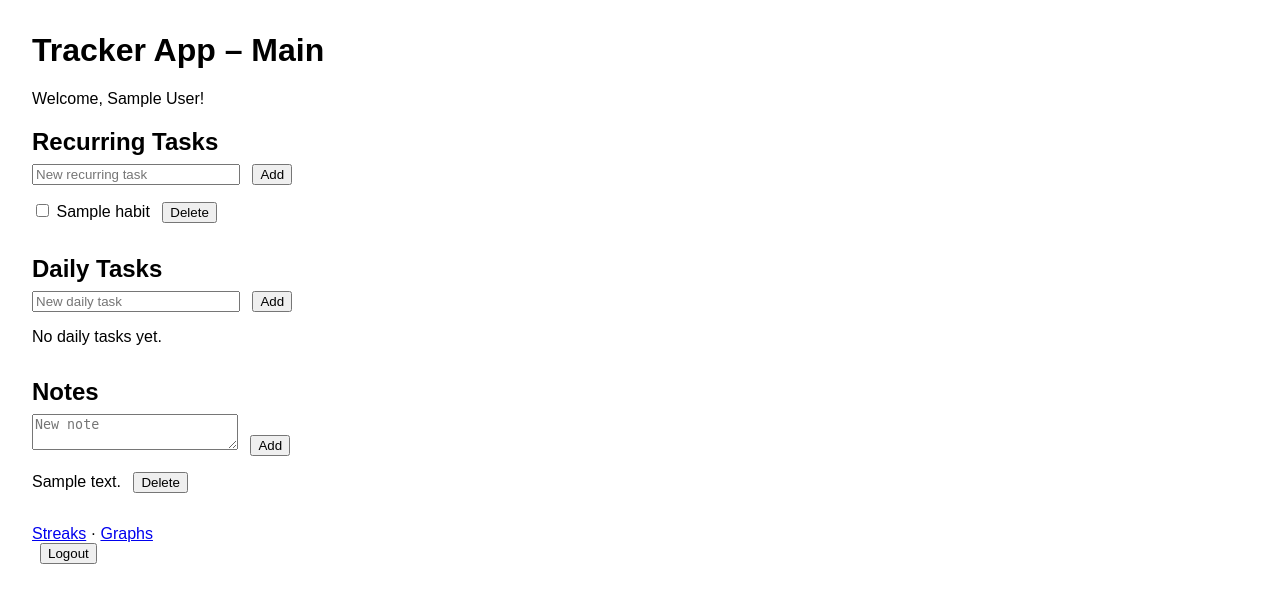
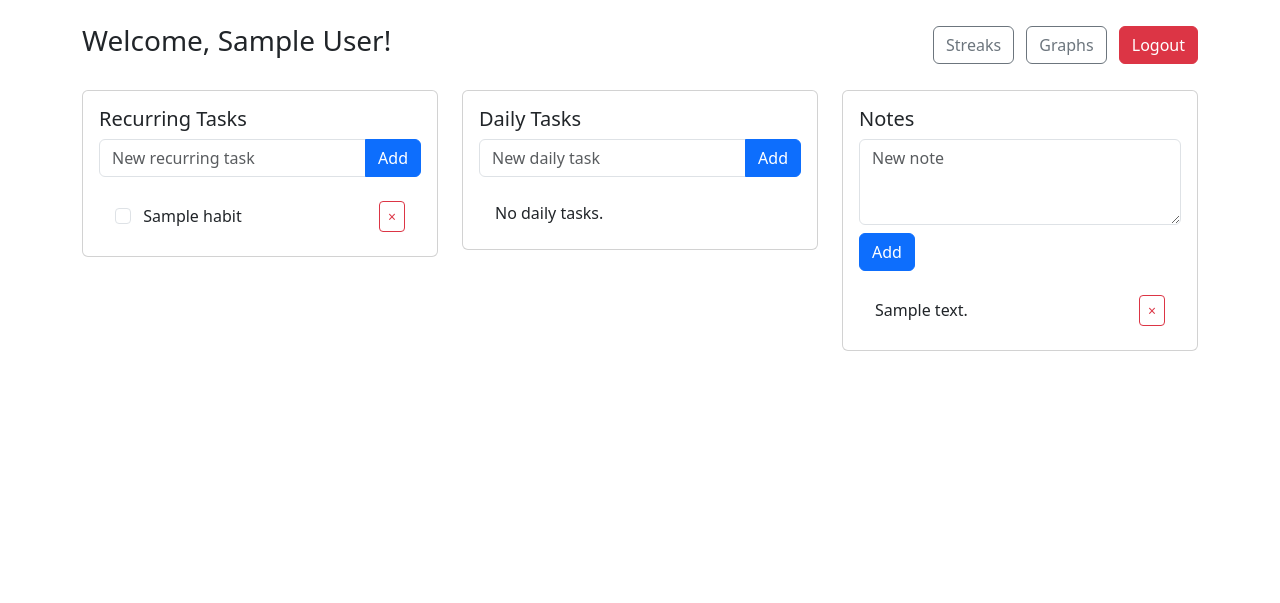
Before and after one commit to rchilak1/tracker-app, a PHP site: page /main.php in a window 1280 px wide. Shown: the top 603 px of the page. Run offline with PHP 8.4, Linux system fonts and the light colour scheme; the visitor is signed in with stand-in values (Sample User, id 1); tables that the repository leaves empty hold one stand-in row (values such as "Sample post").

Commit message:
added styling and add users function to login page

```diff
--- a/create.sql
+++ b/create.sql
@@ -1,8 +1,8 @@
 -- create.sql (MySQL syntax)
 
-DROP DATABASE IF EXISTS tracker-app;
-CREATE DATABASE tracker-app;
-USE tracker-app;
+DROP DATABASE IF EXISTS tracker_app;
+CREATE DATABASE tracker_app;
+USE tracker_app;
 
 CREATE TABLE Users (
   UserID   INT            AUTO_INCREMENT PRIMARY KEY,
--- a/db_connect.php
+++ b/db_connect.php
@@ -2,7 +2,7 @@
 // db_connect.php
 
 $host   = '127.0.0.1';
-$dbname = 'tracker-app';
+$dbname = 'tracker_app';
 $user   = 'root';
 $pass   = '';            // blank
 $charset= 'utf8mb4';
--- a/load.sql
+++ b/load.sql
@@ -1,5 +1,5 @@
-USE routine_app;
--- load.sql (LOCAL enabled CSV loads)
+USE tracker_app;
+
 LOAD DATA LOCAL INFILE 'CSVs/users.csv' INTO TABLE Users
   FIELDS TERMINATED BY ',' LINES TERMINATED BY '\n'
   (UserID, Username, Name, Email, Password, CreatedAt, LastLogin, Status);
--- a/main.php
+++ b/main.php
@@ -1,239 +1,225 @@
 <?php
 session_start();
 
-// Initialize the PDO connection to the database
+// Initialize PDO connection
 try {
-  $pdo = new PDO('mysql:host=localhost;dbname=tracker-app', 'root', '');
+    $pdo = new PDO('mysql:host=localhost;dbname=tracker_app', 'root', '');
     $pdo->setAttribute(PDO::ATTR_ERRMODE, PDO::ERRMODE_EXCEPTION);
 } catch (PDOException $e) {
     echo 'Connection failed: ' . $e->getMessage();
     exit;
 }
 
+// Redirect to login if not authenticated
 if (!isset($_SESSION['user_id'])) {
-  header("Location: login.php");
+    header('Location: login.php');
     exit;
 }
 
 $userId = $_SESSION['user_id'];
 
-// Fetch the user's name from the database
-$stmt = $pdo->prepare("SELECT Name FROM Users WHERE UserID = ?");
+// Fetch user name
+$stmt = $pdo->prepare('SELECT Name FROM Users WHERE UserID = ?');
 $stmt->execute([$userId]);
 $user = $stmt->fetch(PDO::FETCH_ASSOC);
-
 if (!$user) {
     echo 'User not found.';
     exit;
 }
-
 $userName = htmlspecialchars($user['Name']);
 
-// Reset once per day (using a session flag)
+// Reset recurring tasks status once per day
 if (!isset($_SESSION['did_reset']) || $_SESSION['did_reset'] !== date('Y-m-d')) {
-  $pdo->exec("
-    UPDATE HABITS
+    $pdo->exec(
+        "UPDATE HABITS
          SET Status = 'Incomplete'
-    WHERE HabitID IN (SELECT HabitID FROM RECURRING_HABITS)
-  ");
+         WHERE HabitID IN (SELECT HabitID FROM RECURRING_HABITS)"
+    );
     $_SESSION['did_reset'] = date('Y-m-d');
 }
 
-// Handle form submissions (Add recurring task, daily task, or note)
+// Handle form submissions
 if ($_SERVER['REQUEST_METHOD'] === 'POST') {
-  // Add a recurring task
     if (!empty($_POST['recurring-task'])) {
         $task = trim($_POST['recurring-task']);
-    $stmt = $pdo->prepare("
-      INSERT INTO HABITS (UserID, HabitName)
-      VALUES (?, ?)
-    ");
-    $stmt->execute([$userId, $task]);
+        $pdo->prepare('INSERT INTO HABITS (UserID, HabitName) VALUES (?, ?)')
+            ->execute([$userId, $task]);
         $newId = $pdo->lastInsertId();
-    // Default to daily recurrence for now
-    $pdo->prepare("
-      INSERT INTO RECURRING_HABITS (HabitID, RecurrencePattern, DueDate)
-      VALUES (?, 'Daily', CURRENT_DATE)
-    ")->execute([$newId]);
-
-    header("Location: main.php");
+        $pdo->prepare(
+            'INSERT INTO RECURRING_HABITS (HabitID, RecurrencePattern, DueDate) VALUES (?, "Daily", CURRENT_DATE)'
+        )->execute([$newId]);
+        header('Location: main.php');
         exit;
     }
-
-  // Add a daily task
     if (!empty($_POST['daily-task'])) {
         $task = trim($_POST['daily-task']);
-    $stmt = $pdo->prepare("
-      INSERT INTO HABITS (UserID, HabitName)
-      VALUES (?, ?)
-    ");
-    $stmt->execute([$userId, $task]);
+        $pdo->prepare('INSERT INTO HABITS (UserID, HabitName) VALUES (?, ?)')
+            ->execute([$userId, $task]);
         $newId = $pdo->lastInsertId();
-    $pdo->prepare("
-      INSERT INTO DAILY_HABITS (HabitID, UserID)
-      VALUES (?, ?)
-    ")->execute([$newId, $userId]);
-
-    header("Location: main.php");
+        $pdo->prepare('INSERT INTO DAILY_HABITS (HabitID, UserID) VALUES (?, ?)')
+            ->execute([$newId, $userId]);
+        header('Location: main.php');
         exit;
     }
-
-  // Add a note
     if (!empty($_POST['user-note'])) {
         $note = trim($_POST['user-note']);
-    $stmt = $pdo->prepare("
-      INSERT INTO NOTES (UserID, Content)
-      VALUES (?, ?)
-    ");
-    $stmt->execute([$userId, $note]);
-
-    header("Location: main.php");
+        $pdo->prepare('INSERT INTO NOTES (UserID, Content) VALUES (?, ?)')
+            ->execute([$userId, $note]);
+        header('Location: main.php');
         exit;
     }
 }
 
 // Fetch recurring tasks
-$recurringTasks = $pdo->query("
-  SELECT H.HabitID, H.HabitName, H.Status
+$recurringTasks = $pdo->prepare(
+    'SELECT H.HabitID, H.HabitName, H.Status
      FROM HABITS H
      JOIN RECURRING_HABITS R ON H.HabitID = R.HabitID
-  WHERE H.UserID = $userId
-")->fetchAll();
+     WHERE H.UserID = ?'
+);
+$recurringTasks->execute([$userId]);
+$recurringTasks = $recurringTasks->fetchAll(PDO::FETCH_ASSOC);
 
 // Fetch daily tasks
-$stmt = $pdo->prepare("
-  SELECT H.HabitID, H.HabitName, H.Status
+$dailyTasks = $pdo->prepare(
+    'SELECT H.HabitID, H.HabitName, H.Status
      FROM HABITS H
      JOIN DAILY_HABITS D ON H.HabitID = D.HabitID
      WHERE H.UserID = ?
-    AND H.HabitID NOT IN (
-      SELECT HabitID FROM RECURRING_HABITS
-    )
-");
-$stmt->execute([$userId]);
-$dailyTasks = $stmt->fetchAll();
+       AND H.HabitID NOT IN (SELECT HabitID FROM RECURRING_HABITS)'
+);
+$dailyTasks->execute([$userId]);
+$dailyTasks = $dailyTasks->fetchAll(PDO::FETCH_ASSOC);
 
 // Fetch notes
-$notes = $pdo->query("
-  SELECT NoteID, Content
+$notes = $pdo->prepare(
+    'SELECT NoteID, Content
      FROM NOTES
-  WHERE UserID = $userId
-  ORDER BY EntryDate DESC
-")->fetchAll();
+     WHERE UserID = ?
+     ORDER BY EntryDate DESC'
+);
+$notes->execute([$userId]);
+$notes = $notes->fetchAll(PDO::FETCH_ASSOC);
 ?>
-
 <!DOCTYPE html>
 <html lang="en">
 <head>
   <meta charset="UTF-8">
-  <title>Tracker App – Main</title>
-  <style>
-    body { font-family: Arial, sans-serif; margin: 2rem; }
-    section { margin-bottom: 2rem; }
-    h2 { margin-bottom: 0.5rem; }
-    ul { list-style: none; padding: 0; }
-    li { margin: 0.5rem 0; }
-    form.inline { display: inline; }
-    input[type="text"], textarea { width: 200px; }
-    button { margin-left: 0.5rem; }
-  </style>
+  <meta name="viewport" content="width=device-width, initial-scale=1">
+  <title>Tracker App – Dashboard</title>
+  <link href="https://cdn.jsdelivr.net/npm/bootstrap@5.3.0/dist/css/bootstrap.min.css" rel="stylesheet">
 </head>
 <body>
-  <h1>Tracker App – Main</h1>
-  <p>Welcome, <?= $userName ?>!</p>
+  <div class="container py-4">
+    <header class="d-flex justify-content-between align-items-center mb-4">
+      <h1 class="h3">Welcome, <?= $userName ?>!</h1>
+      <nav>
+        <a href="streaks.php" class="btn btn-outline-secondary me-2">Streaks</a>
+        <a href="graphs.php" class="btn btn-outline-secondary me-2">Graphs</a>
+        <form action="logout.php" method="post" class="d-inline" onsubmit="return confirm('Log out?');">
+          <button type="submit" class="btn btn-danger">Logout</button>
+        </form>
+      </nav>
+    </header>
 
+    <div class="row">
       <!-- Recurring Tasks -->
-  <section>
-    <h2>Recurring Tasks</h2>
-    <form method="POST">
-      <input type="text" name="recurring-task" placeholder="New recurring task" required>
-      <button type="submit">Add</button>
+      <div class="col-md-4">
+        <div class="card mb-4">
+          <div class="card-body">
+            <h5 class="card-title">Recurring Tasks</h5>
+            <form method="POST" class="mb-3">
+              <div class="input-group">
+                <input type="text" name="recurring-task" class="form-control" placeholder="New recurring task" required>
+                <button class="btn btn-primary" type="submit">Add</button>
+              </div>
             </form>
-    <ul>
-      <?php foreach ($recurringTasks as $t): ?>
-      <li>
-        <form class="inline" action="update_task.php" method="POST">
+            <ul class="list-group list-group-flush">
+              <?php if ($recurringTasks): foreach ($recurringTasks as $t): ?>
+                <li class="list-group-item d-flex justify-content-between align-items-center">
+                  <div>
+                    <form action="update_task.php" method="POST" class="d-inline me-2">
                       <input type="hidden" name="habit_id" value="<?= $t['HabitID'] ?>">
-          <input type="hidden" name="status" value="0">
-          <input
-            type="checkbox" name="status" value="1"
-            onchange="this.form.submit()"
-            <?= $t['Status'] === 'Complete' ? 'checked' : '' ?>
-          >
+                      <input type="hidden" name="status" value="<?= $t['Status'] === 'Complete' ? '0' : '1' ?>">
+                      <input class="form-check-input" type="checkbox" onchange="this.form.submit()" <?= $t['Status'] === 'Complete' ? 'checked' : '' ?>>
                     </form>
                     <?= htmlspecialchars($t['HabitName']) ?>
-
-        <form class="inline" action="delete_task.php" method="POST">
+                  </div>
+                  <form action="delete_task.php" method="POST" class="d-inline">
                     <input type="hidden" name="habit_id" value="<?= $t['HabitID'] ?>">
-          <button>Delete</button>
+                    <button class="btn btn-sm btn-outline-danger">&times;</button>
                   </form>
                 </li>
-      <?php endforeach; ?>
+              <?php endforeach; else: ?>
+                <li class="list-group-item">No recurring tasks.</li>
+              <?php endif; ?>
             </ul>
-  </section>
+          </div>
+        </div>
+      </div>
 
       <!-- Daily Tasks -->
-  <section>
-    <h2>Daily Tasks</h2>
-    <form method="POST">
-      <input type="text" name="daily-task" placeholder="New daily task" required>
-      <button type="submit">Add</button>
+      <div class="col-md-4">
+        <div class="card mb-4">
+          <div class="card-body">
+            <h5 class="card-title">Daily Tasks</h5>
+            <form method="POST" class="mb-3">
+              <div class="input-group">
+                <input type="text" name="daily-task" class="form-control" placeholder="New daily task" required>
+                <button class="btn btn-primary" type="submit">Add</button>
+              </div>
             </form>
-    <ul>
-      <?php foreach ($dailyTasks as $t): ?>
-      <li>
-        <form class="inline" action="update_task.php" method="POST">
+            <ul class="list-group list-group-flush">
+              <?php if ($dailyTasks): foreach ($dailyTasks as $t): ?>
+                <li class="list-group-item d-flex justify-content-between align-items-center">
+                  <div>
+                    <form action="update_task.php" method="POST" class="d-inline me-2">
                       <input type="hidden" name="habit_id" value="<?= $t['HabitID'] ?>">
-          <input type="hidden" name="status" value="0">
-          <input
-            type="checkbox" name="status" value="1"
-            onchange="this.form.submit()"
-            <?= $t['Status'] === 'Complete' ? 'checked' : '' ?>
-          >
+                      <input type="hidden" name="status" value="<?= $t['Status'] === 'Complete' ? '0' : '1' ?>">
+                      <input class="form-check-input" type="checkbox" onchange="this.form.submit()" <?= $t['Status'] === 'Complete' ? 'checked' : '' ?>>
                     </form>
                     <?= htmlspecialchars($t['HabitName']) ?>
-
-        <form class="inline" action="delete_task.php" method="POST">
+                  </div>
+                  <form action="delete_task.php" method="POST" class="d-inline">
                     <input type="hidden" name="habit_id" value="<?= $t['HabitID'] ?>">
-          <button>Delete</button>
+                    <button class="btn btn-sm btn-outline-danger">&times;</button>
                   </form>
                 </li>
-      <?php endforeach; ?>
-      <?php if (empty($dailyTasks)): ?>
-        <li>No daily tasks yet.</li>
+              <?php endforeach; else: ?>
+                <li class="list-group-item">No daily tasks.</li>
               <?php endif; ?>
             </ul>
-  </section>
+          </div>
+        </div>
+      </div>
 
       <!-- Notes -->
-  <section>
-    <h2>Notes</h2>
-    <form method="POST">
-      <textarea name="user-note" rows="2" placeholder="New note" required></textarea>
-      <button type="submit">Add</button>
+      <div class="col-md-4">
+        <div class="card mb-4">
+          <div class="card-body">
+            <h5 class="card-title">Notes</h5>
+            <form method="POST" class="mb-3">
+              <textarea name="user-note" class="form-control" rows="3" placeholder="New note" required></textarea>
+              <button class="btn btn-primary mt-2" type="submit">Add</button>
             </form>
-    <ul>
-      <?php foreach ($notes as $n): ?>
-      <li>
+            <ul class="list-group list-group-flush">
+              <?php if ($notes): foreach ($notes as $n): ?>
+                <li class="list-group-item d-flex justify-content-between align-items-center">
                   <?= htmlspecialchars($n['Content']) ?>
-        <form class="inline" action="delete_notes.php" method="POST">
+                  <form action="delete_notes.php" method="POST" class="d-inline">
                     <input type="hidden" name="note_id" value="<?= $n['NoteID'] ?>">
-          <button>Delete</button>
+                    <button class="btn btn-sm btn-outline-danger">&times;</button>
                   </form>
                 </li>
-      <?php endforeach; ?>
-      <?php if (empty($notes)): ?>
-        <li>No notes yet.</li>
+              <?php endforeach; else: ?>
+                <li class="list-group-item">No notes yet.</li>
               <?php endif; ?>
             </ul>
-  </section>
-
-  <nav>
-    <a href="streaks.php">Streaks</a> &middot;
-    <a href="graphs.php">Graphs</a>
-    <form action="logout.php" method="post" onsubmit="return confirm('Are you sure you want to log out?');">
-      <button type="submit">Logout</button>
-    </form>
-  </nav>
+          </div>
+        </div>
+      </div>
+    </div>
+  </div>
+  <script src="https://cdn.jsdelivr.net/npm/bootstrap@5.3.0/dist/js/bootstrap.bundle.min.js"></script>
 </body>
 </html>
```
Also changed, not shown: login.php (+92 -26 lines), README.md, 1 other file. Lines whose indentation alone changed are shown as unchanged.
